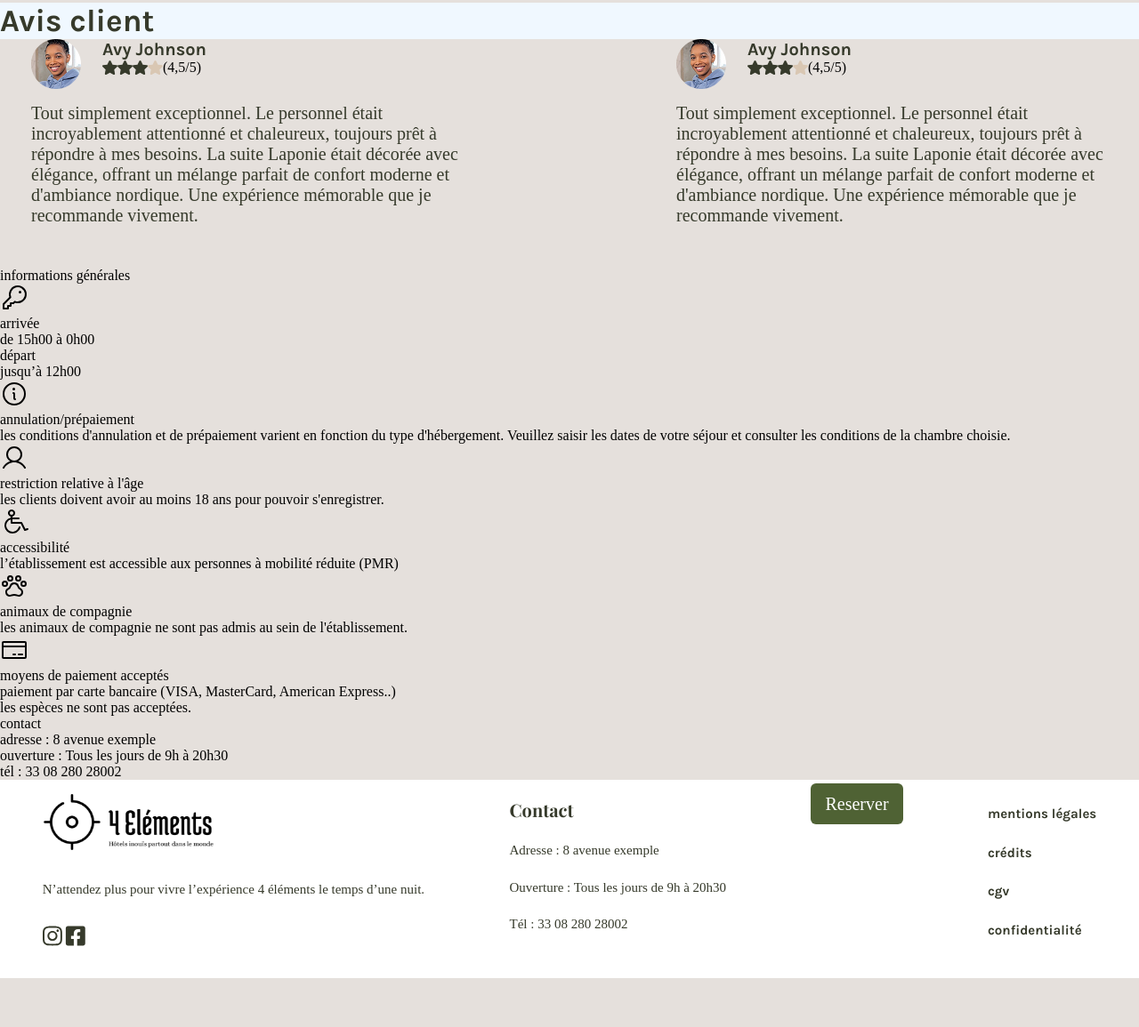
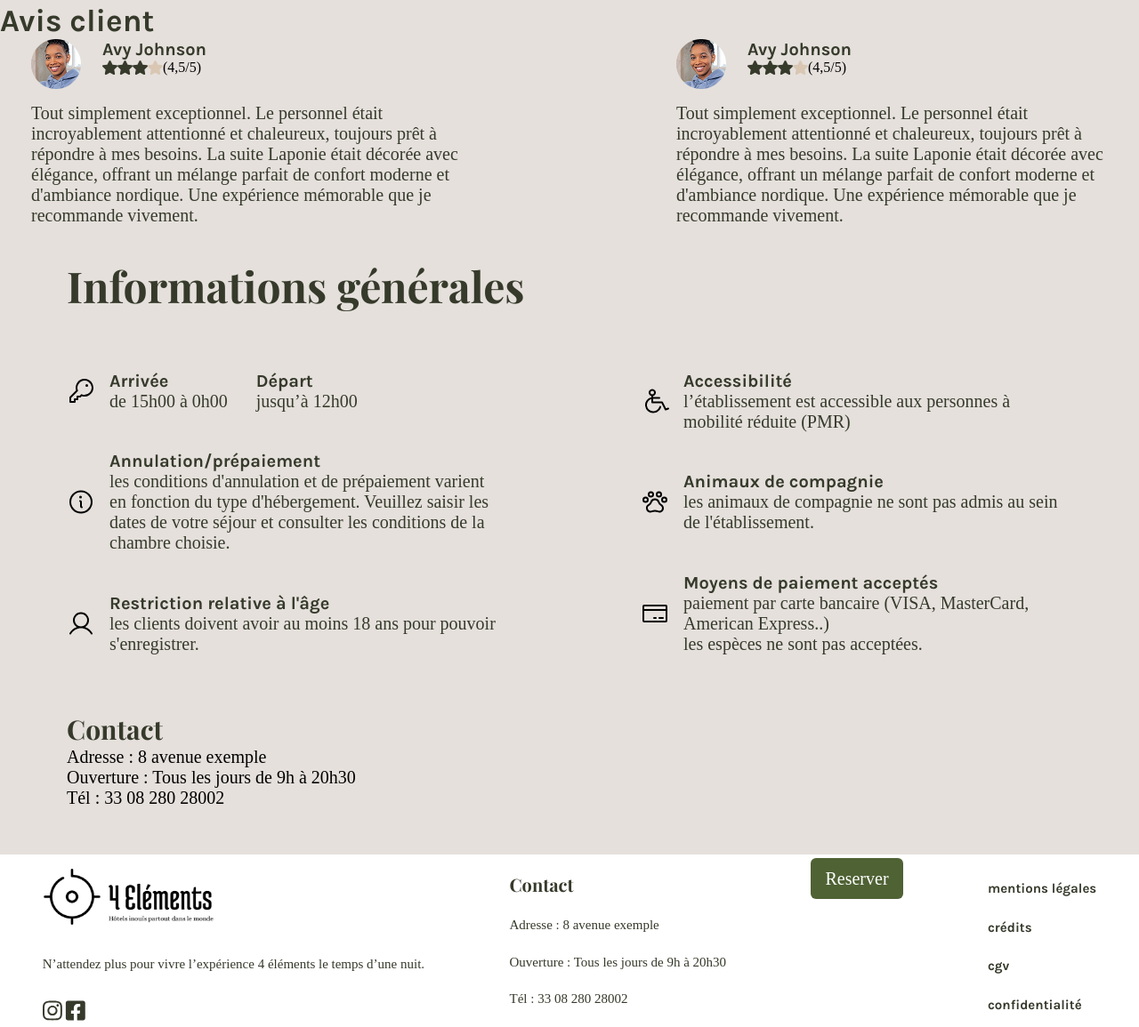
Before and after one commit to Dev-IT-Seb/Examen-Front-End, a website: page pages/hotel-feu.html in a window 1280 px wide. Shown: the part 4144-5299 px from the top of the page at 89% size. Before the commit the page ends 5244 px from the top, so only its background shows below. Drawn offline with Linux system fonts and the light colour scheme; grey boxes are pictures that could not be loaded.

Commit message:
(style) add style Page hostel section info and testimonial

```diff
--- a/assets/pages/_hotel-feu.scss
+++ b/assets/pages/_hotel-feu.scss
@@ -463,7 +463,6 @@
     width: 100%;
 
     .title {
-        background-color: aliceblue;
         font-size: 30px;
         font-family: $KarlaBold;
         color: $primaryColor;
@@ -543,10 +542,124 @@
         .description p::first-letter {
 
             text-transform: uppercase;
-
         }
 
     }
 }
 //--------------- INFORMATION -------------------//
 //
+.information {
+    height: 660px;
+    width: 100%;
+    display: flex;
+    justify-content: center;
+    align-items: center;
+    padding-bottom: 4rem;
+
+    .container {
+        display: flex;
+        flex-direction: column;
+
+    }
+
+    h4 {
+        font-size: 48px;
+        font-family: $DisplayBold;
+        color: $primaryColor;
+    }
+    h4::first-letter {
+        text-transform: uppercase;
+    }
+
+    .text-box {
+        p {
+            color: $primaryColor;
+            font-size: 20px;
+        }
+
+        p:nth-child(1) {
+            font-family: $KarlaBold;
+        }
+
+        p:nth-child(1)::first-letter {
+
+            text-transform: uppercase;
+        }
+        p:nth-child(2){
+            font-family: $KarlaRegular;
+        }
+
+        p:nth-child(3){
+            font-family: $KarlaRegular;
+        }
+
+    }
+
+    .accessibilite {
+        display: flex;
+        flex-direction: row;
+        gap: 10rem;
+        padding-top: 4rem;
+        padding-bottom: 4rem;
+
+        .column {
+            display: flex;
+            flex-direction: column;
+
+        }
+        .column:first-child{
+            width: 485px;
+            height: 319px;
+            display: flex;
+            justify-content: space-between;
+        }
+
+        .column:last-child{
+            width: 485px;
+            height: 319px;
+            display: flex;
+            justify-content: space-between;
+        }
+
+        .text-box:nth-child(3) {
+            padding-left: 2rem;
+        }
+
+        .text-box{
+            padding-left: 1rem;
+        }
+
+    }
+
+    .row {
+        display: flex;
+        flex-direction: row;
+
+        .column {
+            display: flex;
+            flex-direction: column;
+        }
+    }
+
+    .contact {
+
+        width: 449px;
+
+        h4 {
+            color: $primaryColor;
+            font-size: 30px;
+            font-family: $DisplayBold;
+        }
+
+        p{
+            color: #000000;
+            font-family: $KarlaRegular;
+            font-size: 20px;
+        }
+
+        p::first-letter{
+            text-transform: uppercase;
+
+        }
+    }
+}
--- a/pages/hotel-feu.html
+++ b/pages/hotel-feu.html
@@ -270,7 +270,7 @@
                                 <p>plongez dans une aventure hivernale palpitante en explorant la beauté des paysages enneigés lors d'une excursion magique.</p>
                                 <!--- Bouton primary --->
                                 <div class="button-primary">
-                                    <a href="#" title="Réserver votre moment pour un voyage en chien de traineaux">reserver</a>
+                                    <a href="./formulaire.html" title="Réserver votre moment pour un voyage en chien de traineaux">reserver</a>
                                 </div>
                             </div>
                         </div>
@@ -282,7 +282,7 @@
                                 <p>parcourez des sentiers immaculés et découvrez la tranquillité hivernale tout en profitant d'une randonnée en raquettes..</p>
                                 <!--- Bouton primary --->
                                 <div class="button-primary">
-                                    <a href="#" title="Réserver votre moment pour une randonnée de raquette">reserver</a>
+                                    <a href="./formulaire.html" title="Réserver votre moment pour une randonnée de raquette">reserver</a>
                                 </div>
                             </div>
                         </div>
@@ -294,7 +294,7 @@
                                 <p>explorez le monde fascinant des volcans, plongez au cœur de paysages spectaculaires et laissez-vous émerveiller.</p>
                                 <!--- Bouton primary --->
                                 <div class="button-primary">
-                                    <a href="#" title="Réserver votre moment pour voir des volcans à pleine altitude">reserver</a>
+                                    <a href="./formulaire.html" title="Réserver votre moment pour voir des volcans à pleine altitude">reserver</a>
                                 </div>
                             </div>
                         </div>
@@ -358,38 +358,41 @@
                             </p>
                         </div>
                     </div>
+            </section>
 
-            </section>
             <!---- SECTION INFORMATION --->
             <section class="information">
+
+                <div class="container">
                     <div class="title">
                         <h4>informations générales</h4>
                     </div>
+                    <div class="accessibilite">
                         <!---- COLUMN 1 --->
                         <div class="column">
-                    <div class="time">
+                            <div class="row">
                                 <img src="../assets/images/hotel-feu/icons/key.svg" alt="Un image d'une clef representant l'arrivée de la location">
-                        <div class="column">
+                                <div class="text-box">
                                     <p>arrivée</p>
                                     <p>de 15h00 à 0h00</p>
                                 </div>
-                        <div class="column">
+                                <div class="text-box">
                                     <p>départ</p>
                                     <p>jusqu’à 12h00</p>
                                 </div>
                             </div>
-                    <div class="cancel">
+                            <div class="row">
                                 <img src="../assets/images/hotel-feu/icons/info.svg" alt="Une image d'un logo d'information">
-                        <div class="column">
+                                <div class="text-box">
                                     <p>annulation/prépaiement</p>
                                     <p>les conditions d'annulation et de prépaiement varient en fonction du type d'hébergement.
                                         Veuillez saisir les dates de votre séjour et consulter les conditions de la chambre choisie.
                                     </p>
                                 </div>
                             </div>
-                    <div class="restriction">
+                            <div class="row">
                                 <img src="../assets/images/hotel-feu/icons/utilsateur.svg" alt="Une image representant une icone d'un utilisateur">
-                        <div class="column">
+                                <div class="text-box">
                                     <p>restriction relative à l'âge</p>
                                     <p>les clients doivent avoir au moins 18 ans pour pouvoir s'enregistrer.</p>
                                 </div>
@@ -397,29 +400,34 @@
                         </div>
                         <!---- COLUMN 2 --->
                         <div class="column">
-                    <div class="pmr">
+                            <div class="row">
                                 <img src="../assets/images/hotel-feu/icons/chaise-roulante.svg" alt="Image representant un accès pour les handicapés">
-                        <div class="column">
+                                <div class="text-box">
                                     <p>accessibilité</p>
                                     <p>l’établissement est accessible aux personnes à mobilité réduite (PMR)</p>
                                 </div>
                             </div>
-                    <div class="animaux">
+                            <div class="row">
                                 <img src="../assets/images/hotel-feu/icons/animaux.svg" alt="Image representant une patte de chat pour un accès aux animaux de compagnie">
-                        <div class="column">
+                                <div class="text-box">
                                     <p>animaux de compagnie</p>
                                     <p>les animaux de compagnie ne sont pas admis au sein de l'établissement.</p>
                                 </div>
                             </div>
-                    <div class="restriction">
+                            <div class="row">
                                 <img src="../assets/images/hotel-feu/icons/credit-card.svg" alt="Image representant une carte de paiement">
-                        <div class="column">
+                                <div class="text-box">
                                     <p>moyens de paiement acceptés</p>
                                     <p>paiement par carte bancaire (VISA, MasterCard, American Express..)</p>
                                     <p>les espèces ne sont pas acceptées.</p>
                                 </div>
                             </div>
                         </div>
+                    </div>
+
+
+
+
                     <!---- CONTACT --->
                     <div class="contact">
                         <h4>contact</h4>
@@ -427,7 +435,16 @@
                         <p>ouverture : Tous les jours de 9h à 20h30</p>
                         <p>tél : 33 08 280 28002</p>
                     </div>
+                </div>
             </section>
+
+
+
+
+
+
+
+
 		</main>
 		<!--- FOOTER -->
 		<footer>
@@ -457,7 +474,7 @@
 				</div>
 				<!--- Bouton primary --->
 				<div class="button-primary">
-					<a href="#" title="Reserver votre logement sur les 4 éléments">reserver</a>
+					<a href="./formulaire.html" title="Reserver votre logement sur les 4 éléments">reserver</a>
 				</div>
 				<!--- CONTAINER CONTACT -->
 				<div class="mentions-legales">
```
Also changed, not shown: css/styles.css, 1 other file. Lines whose indentation alone changed are shown as unchanged.
